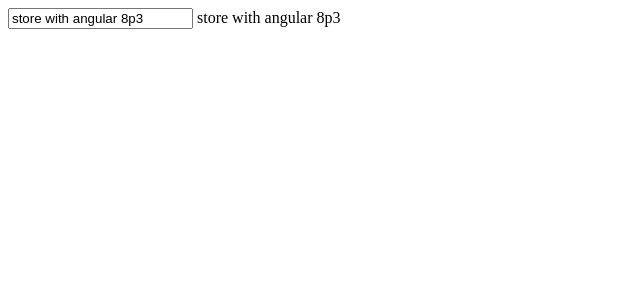
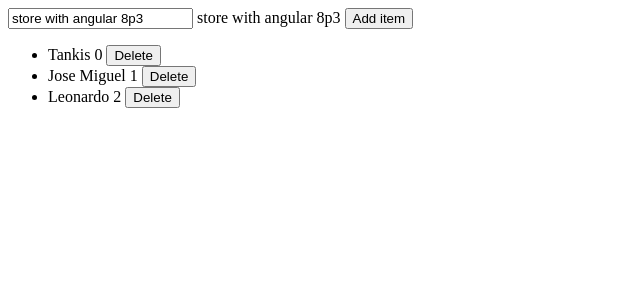
Before and after one commit to jonnyalexbh/frontend, an Angular app in the folder store-with-angular8p3/: page / in a window 1280 px wide. Shown: the top 300 px of the page, without its empty margins (0-640 px from the left). Built offline with nearby package versions, Linux system fonts and the light colour scheme.

Commit message:
use of ngFor add and delete

```diff
--- a/store-with-angular8p3/src/app/app.component.html
+++ b/store-with-angular8p3/src/app/app.component.html
@@ -4,3 +4,13 @@
 <div *ngIf="title === 'angular'">
   this is a div
 </div>
+
+<button (click)="addItem()">Add item</button>
+
+<ul>
+  <li *ngIf="items.length === 0">the list is empty</li>
+  <li *ngFor="let name of items index as i">
+    {{ name }} {{ i }}
+    <button (click)="deleteItem(i)">Delete</button>
+  </li>
+</ul>
--- a/store-with-angular8p3/src/app/app.component.ts
+++ b/store-with-angular8p3/src/app/app.component.ts
@@ -7,4 +7,13 @@
 })
 export class AppComponent {
   title = 'store with angular 8p3';
+  items = ['Tankis', 'Jose Miguel', 'Leonardo'];
+
+  addItem() {
+    this.items.push('new item');
+  }
+
+  deleteItem(index: number) {
+    this.items.splice(index, 1)
+  }
 }
```
